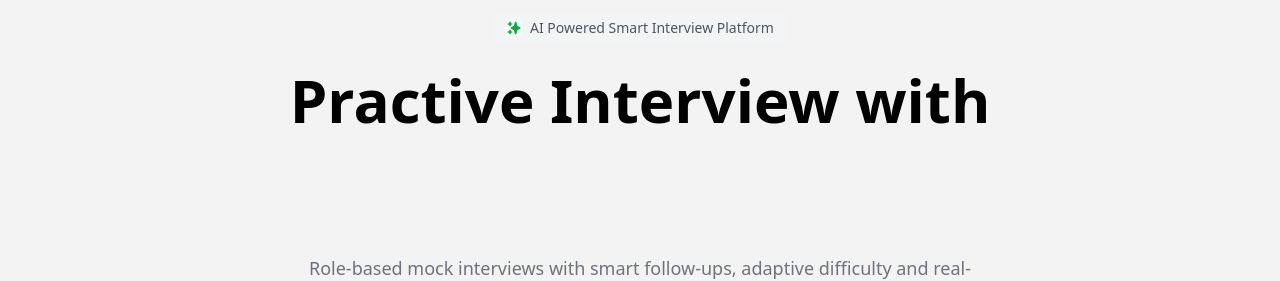
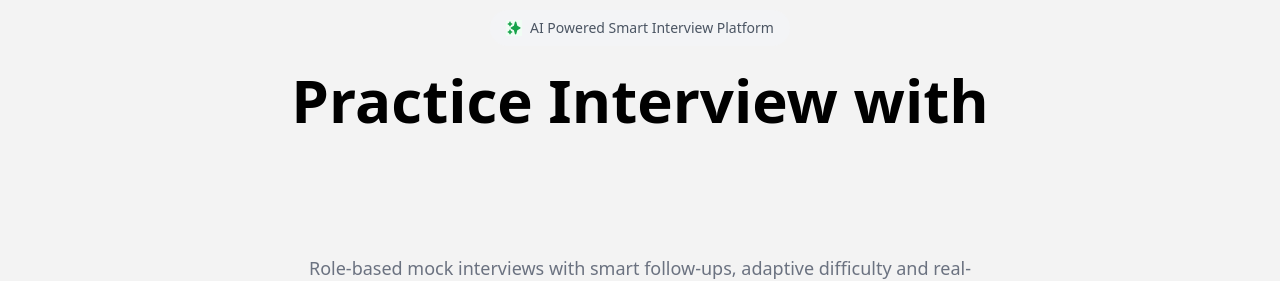
Before and after one commit to nikkich422/AI-Interview-Agent, a React (Vite) app in the folder Client/AI Interview Agent/: page / in a window 1280 px wide. Shown: the part 168-449 px from the top of the page. Built offline with nearby package versions, Linux system fonts and the light colour scheme; no server answers.

Commit message:
Update Home.jsx

```diff
--- a/Client/AI Interview Agent/src/pages/Home.jsx
+++ b/Client/AI Interview Agent/src/pages/Home.jsx
@@ -37,7 +37,7 @@ const Home = () => {
         </div>
         <div className='text-center mb-28'>
           <motion.h1 className='text-4xl md:text-6xl font-semibold leading-tight max-w-4xl mx-auto'>
-            Practive Interview with
+            Practice Interview with
             <span className='relative inline-block mt-[30px] mb-[10px] z-[-10]'>
               <span className='bg-green-100 text-green-600 px-5 py-1 rounded-full pb-[10px]'>
                 AI Intelligence
```
